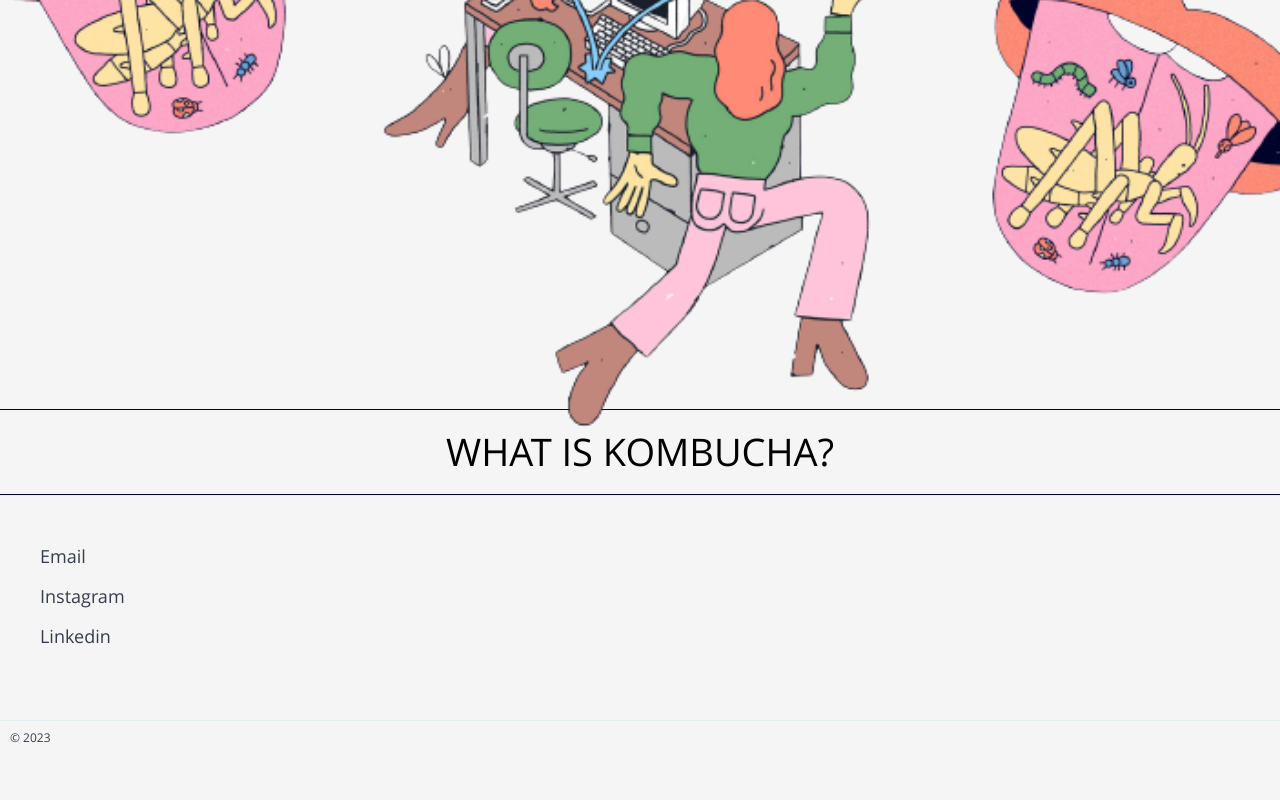
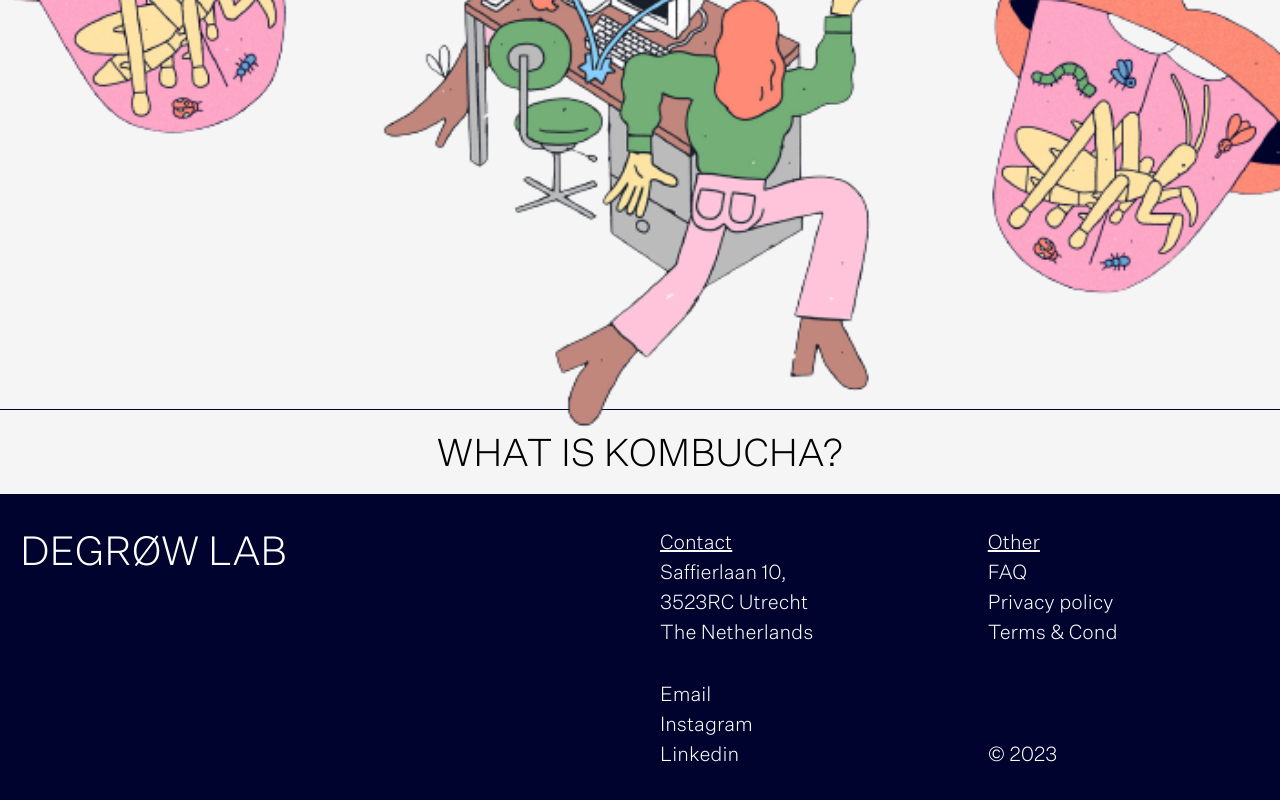
Before and after one commit to jazhandz/degrow, a Next.js app: page / in a window 1280 px wide. Shown: the part 582-1382 px from the top of the page. Before the commit the page ends 1337 px from the top, so only its background shows below. Built offline with nearby package versions, Linux system fonts and the light colour scheme.

Commit message:
FEATURE: Footer

```diff
--- /dev/null
+++ b/components/RichText/index.tsx
@@ -0,0 +1,9 @@
+import * as React from "react";
+import styled from "styled-components";
+import ReactHtmlParser from 'react-html-parser';
+
+interface RichTextProps {
+    children: string;
+}
+
+export function RichText({children}: RichTextProps){ return <React.Fragment>{ReactHtmlParser(children)}</React.Fragment>};
--- a/data/footer.ts
+++ b/data/footer.ts
@@ -1,16 +1,16 @@
 import { FooterType } from "@/types/CMS/Footer";
 
 export const FOOTER_DATA : FooterType = {
-    "title": "DEGROW LAB",
+    "title": "DEGRØW LAB",
     homePath: "/",
     contact: {
         title: "Contact",
-        body: "Saffierlaan 10,n/3523RC Utrecht/nThe Netherlands"
+        body: "Saffierlaan 10,<br/>3523RC Utrecht<br/>The Netherlands"
     },
     links: [
-        {label: "Email", path: "example@degrowlab.nl"},
-        {label: "Instagram", path: "degrowlab.instragram.com"},
-        {label: "Linkedin", path: "example.linkedin.com"},
+        {label: "Email", path: "mailto: example@degrowlab.nl"},
+        {label: "Instagram", path: "https://www.instagram.com/degrowlab/"},
+        {label: "Linkedin", path: "https://www.linkedin.com/company/de-grow-lab"},
     ],
     navigation: {
         title: "Other",
--- a/data/navigation.ts
+++ b/data/navigation.ts
@@ -1,7 +1,7 @@
 import { NavigationType } from "@/types/CMS/Navigation";
 
 export const NAVIGATION_DATA : NavigationType= {
-    "title": "DEGROW LAB",
+    "title": "DEGRØW LAB",
     homePath: "/",
     options: [
         {label: "Flavours", path: "/flavours"},
--- a/layout/Footer.tsx
+++ b/layout/Footer.tsx
@@ -1,54 +1,100 @@
+import { RichText } from "@/components/RichText";
 import { Constants, Theme } from "@/constants";
+import { color } from "@/styles/color";
+import { fontFamily } from "@/styles/fontFamily";
+import { fontSize } from "@/styles/fontSize";
+import { fontWeight } from "@/styles/fontWeight";
+import { media } from "@/styles/media";
+import { spacing } from "@/styles/spacing";
 import { FooterType } from "@/types/CMS/Footer";
 import Link from "next/link";
 import * as React from "react";
 import styled from "styled-components";
 
-const FooterContainer = styled.footer`
-  border-top: 1px solid ${Theme.palette.lightGrey};
+const MIN_HEIGHT = "100px";
+
+const FooterStyled = styled.footer`
+  background-color: ${color.deepBlue};
+  color: ${color.white};
+  position: relative;
+  overflow: hidden;
+  @media ${media.mobile} {
+    flex-direction: column;
+  }
+  @media ${media.desktop} {
+    flex-direction: row;
+  }
   display: flex;
-  flex-direction: column;
 `;
-const FooterContent = styled.div`
+
+const FooterHeadingStyled = styled.div`
+  margin: ${spacing.l} ${spacing.m};
+  font-size: 40px;
+  @media ${media.mobile} {
+    width: 100%;
+  }
+  @media ${media.desktop} {
+    min-height: 100%;
+    width: 50%;
+    display: inline-block;
+    flex: 1;
+  }
+`
+
+const FooterContentStyled = styled.div`
+  @media ${media.mobile} {
+    width: 100%;
+    display: grid;
+  }
+  @media ${media.desktop} {
+    width: 100%;
+    display: inline-grid;
+    flex: 1;
+  }
+  min-height: ${MIN_HEIGHT};
+  grid-template-columns: auto;
+  grid-template-rows: 1fr auto;
+  grid-template-areas:
+    "contact other"
+    "links note";
+  margin: ${spacing.l} ${spacing.m};
+  grid-gap: ${spacing.l};
+    & h2{
+      font-size: ${fontSize.display};
+      font-weight: ${fontWeight.thin};
+      text-decoration: underline;
+      margin: 0;
+    }
+    & a, *{
+      line-height: 30px;
+      font-size: ${fontSize.display};
+      font-weight: ${fontWeight.thin};
+    }
+`;
+
+const FooterGridContactStyled = styled.section`
+  grid-area: contact;
+`
+
+const FooterGridOtherStyled = styled.nav`
+  grid-area: other;
+`
+
+const FooterGridLinksStyled = styled.section`
+  grid-area: links;
+`
+
+const FooterGridNoteStyled = styled.div`
+  grid-area: note;
   display: flex;
-  flex-direction: row;
-  position: relative;
-  min-height: 150px;
-  padding: 24px 0px;
-`;
-const FooterNote = styled.div`
-  border-top: 1px solid ${Theme.palette.lightGrey};
-  display: flex;
-  flex-direction: row;
-  justify-content: space-between;
-  padding: 10px;
-`;
-const FooterNoteText = styled.div`
-  color: ${Theme.palette.text.subText};
-  font-size: 12px;
-  white-space: nowrap;
-`;
-const FooterNavigationList = styled.ul`
-  min-width: 150px;
-  display: inline-block;
-  vertical-align: top;
-  padding-bottom: 24px;
-  list-style-type: none;
-`;
-const FooterNavigationItem = styled.li`
+  align-items: flex-end;
+`
+
+const LinkStyled = styled.a`
   text-decoration: none;
-  & > a {
-    height: 40px;
-    display: flex;
-    align-items: center;
-    text-decoration: none;
-    font-size: 18px;
-    color: ${Theme.palette.text.subText};
-    transition: color 0.2s ease;
-  }
-  a:hover {
+  :hover {
     @media ${Constants.media.desktop} {
-      color: ${Theme.palette.theme1};
+      color: ${color.lightGreen};
     }
   }
 `;
@@ -59,21 +105,43 @@ interface FooterProps {
 
 export default function FooterComponent({ data }: FooterProps) {
   return (
-    <FooterContainer>
-      <FooterContent>
-        <FooterNavigationList>
+    <FooterStyled>
+      <FooterHeadingStyled>
+        {data.title}
+      </FooterHeadingStyled>
+      <FooterContentStyled>
+
+          <FooterGridContactStyled>
+            <h2>{data.contact.title}</h2>
+
+            <RichText>{data.contact.body}</RichText>
+          </FooterGridContactStyled>
+
+          <FooterGridOtherStyled>
+            <h2>{data.navigation.title}</h2>
+            {data.navigation.links.map((link) => (
+              <React.Fragment key={`nav_${link.path}`}>
+              <LinkStyled href={link.path}>
+                {link.label}
+              </LinkStyled>
+              <br/>
+              </React.Fragment>
+          ))}
+          </FooterGridOtherStyled>
+          <FooterGridLinksStyled>
           {data.links.map((link) => (
-            <FooterNavigationItem key={`nav_${link.path}`}>
-              <Link href={link.path}>
-                <a>{link.label}</a>
-              </Link>
-            </FooterNavigationItem>
+            <React.Fragment key={`nav_${link.path}`}>
+              <LinkStyled target="blank"  href={link.path}>
+                {link.label}
+              </LinkStyled>
+              <br/>
+              </React.Fragment>
           ))}
-        </FooterNavigationList>
-      </FooterContent>
-      <FooterNote>
-        <FooterNoteText>© 2023</FooterNoteText>
-      </FooterNote>
-    </FooterContainer>
+          </FooterGridLinksStyled>
+          <FooterGridNoteStyled>
+          © 2023
+          </FooterGridNoteStyled>
+      </FooterContentStyled>
+    </FooterStyled>
   );
 }
--- a/package.json
+++ b/package.json
@@ -15,6 +15,7 @@
     "next": "12.1.0",
     "react": "17.0.2",
     "react-dom": "17.0.2",
+    "react-html-parser": "^2.0.2",
     "react-lottie": "^1.2.3",
     "react-markdown": "^8.0.0",
     "react-reveal": "^1.2.2",
@@ -25,6 +26,7 @@
   "devDependencies": {
     "@types/node": "17.0.19",
     "@types/react": "17.0.39",
+    "@types/react-html-parser": "^2.0.2",
     "babel-plugin-styled-components": "^2.0.3",
     "eslint": "8.9.0",
     "eslint-config-next": "12.1.0",
--- a/styles/color.ts
+++ b/styles/color.ts
@@ -18,4 +18,12 @@ export const color = {
   lightOrange: "#FDBEB0",
   purple: "#635CCC",
   lightPurple: "#D4D1FF",
+  // House styles
+  deepBlue: "rgb(0,3,45)",
+  softGrey: "rgb(245,245,245)",
+  warmGrey: "rgb(240,240,227)",
+  softGreen: "rgb(226,255,205)",
+  softBlue: "rgb(223,236,255)",
+  softOrange: "rgb(255,214,158)",
+  softPing: "rgb(250,227,232)"
 };
--- a/styles/fontFamily.ts
+++ b/styles/fontFamily.ts
@@ -1,4 +1,4 @@
 export const fontFamily = {
-  primary: "'Open Sans', sans-serif",
+  primary: "'Untitled Sans', sans-serif",
   secondary: "'Lato', sans-serif",
 };
--- a/styles/fontSize.ts
+++ b/styles/fontSize.ts
@@ -7,4 +7,5 @@ export const fontSize = {
   p: "16px",
   button: "16px",
   small: "14px",
+  display: "20px"
 };
--- a/styles/globalStyles.ts
+++ b/styles/globalStyles.ts
@@ -8,8 +8,8 @@ ${normalize}
 /** Fonts **/
 
 @font-face {
-  font-family: "Open Sans";
-  src: local("Open Sans"), url("/fonts/OpenSans.ttf") format("ttf");
+  font-family: "Untitled Sans";
+  src: local("Untitled Sans"), url("/fonts/UntitledSans.woff2") format("woff2");
 }
 
 /* @font-face {
@@ -20,7 +20,7 @@ ${normalize}
 /** Defaults **/
 
 html,body, #root {
-  font-family: 'Open Sans', sans-serif;
+  font-family: 'Untitled Sans', sans-serif;
   font-weight: 400;
   background-color:${color.grey1};
   // transition: all .1s ease-out; // Option for faded intro?
@@ -45,6 +45,10 @@ html {
 input:focus, textarea:focus, select:focus{
         outline: none;
     }
+
+    a{
+      color: inherit;
+    }
 `;
 
 
```
Also changed, not shown: public/fonts/UntitledSans.woff2 (added), 1 other file (tests, documents, lock files or other folders).
